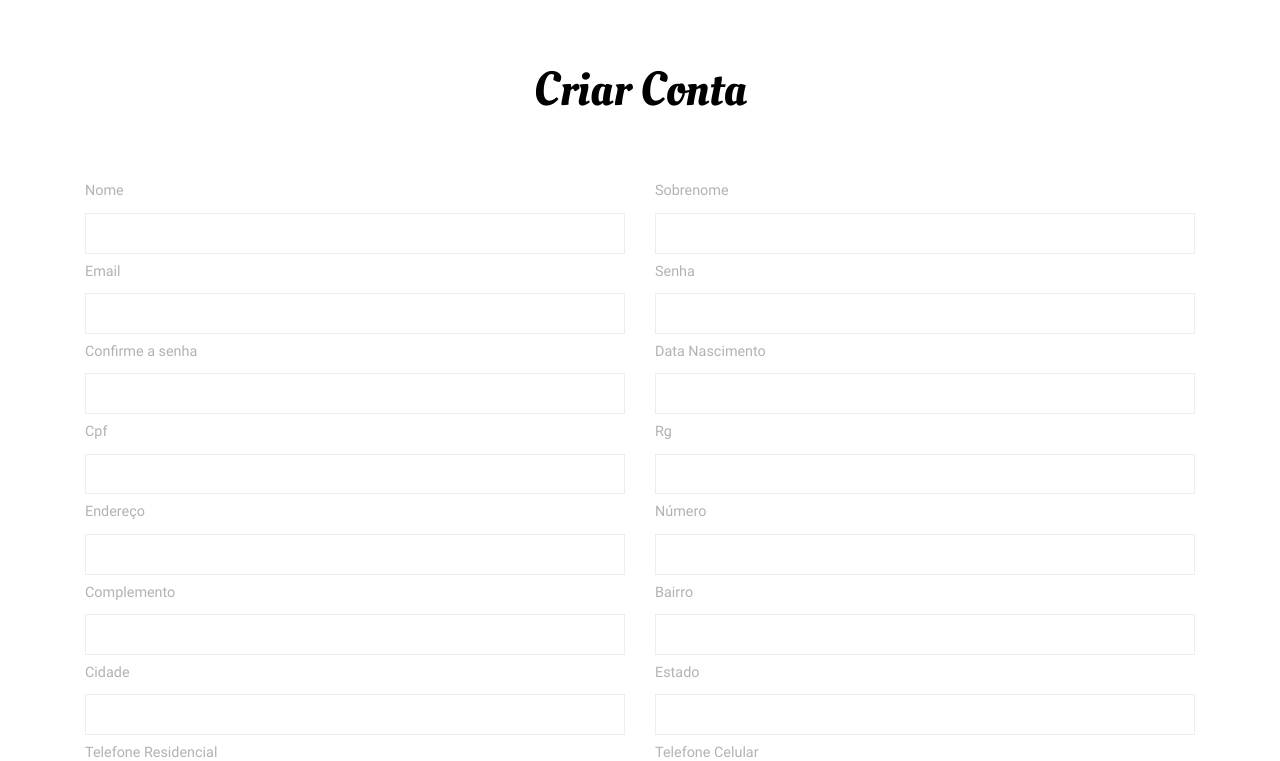
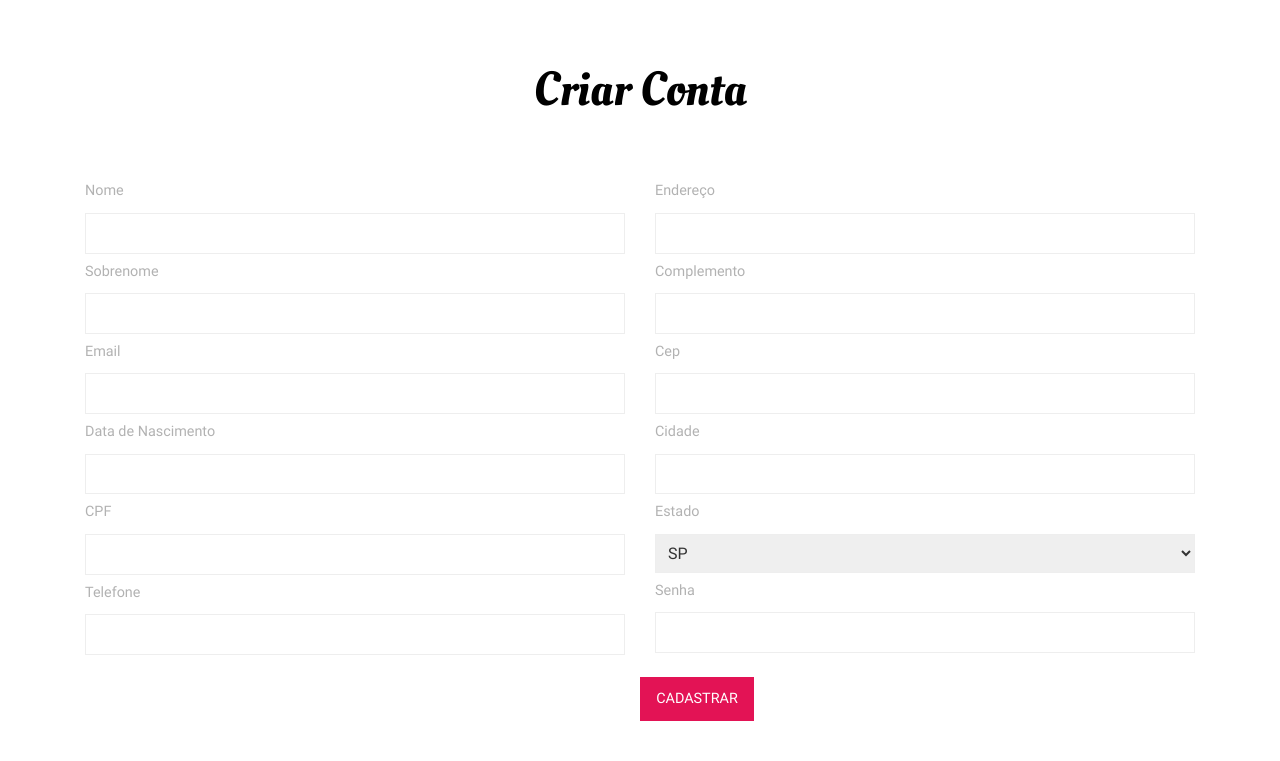
Before and after one commit to unixlira/loja, a PHP site: page /cadastro.php in a window 1280 px wide. Shown: the part 205-966 px from the top of the page. Run offline with PHP 8.4, Linux system fonts and the light colour scheme.

Commit message:
Formulário atualizado os names

```diff
--- a/cadastro.php
+++ b/cadastro.php
@@ -1,109 +1,94 @@
+<?php require_once 'conexao/conexao.php'; ?>
 <?php
-require_once 'conexao/conexao.php';
+//inserir no banco
+if (isset($_POST)) {
+    $cliente = array();
 
     if (isset($_POST['nome'])) {
-        $nome = $_POST['nome'];
-        $sobrenome = $_POST['sobrenome'];
-        $email = $_POST['email'];
-        $senha = md5($_POST['password']);
-        $confirma_senha = md5($_POST['remember_token']);
-        $nascimento = $_POST['nascimento'];
-        $rg = $_POST['rg'];
-        $cpf = $_POST['cpf'];
-        $endereco = $_POST['endereco'];
-        $bairro = $_POST['bairro'];
-        $numero = $_POST['numero'];
-        $complemento = $_POST['complemento'];
-        $cidade = $_POST['cidade'];
-        $estado = $_POST['estado'];
-        $cep = $_POST['cep'];
-        $telefone_res = $_POST['telefone_res'];
-        $telefone_cel = $_POST['telefone_cel'];
+        $cliente['nome'] = $_POST['nome'];
+        $cliente['sobrenome'] = $_POST['sobrenome'];
+        $cliente['email'] = $_POST['email'];
+        $cliente['nascimento'] = $_POST['nascimento'];
+        $cliente['cpf'] = $_POST['cpf'];
+        $cliente['telefone'] = $_POST['telefone'];
+        $cliente['endereco'] = $_POST['endereco'];
+        $cliente['complemento'] = $_POST['complemento'];
+        $cliente['cep'] = $_POST['cep'];
+        $cliente['cidade'] = $_POST['cidade'];
+        $cliente['estados'] = $_POST['estados'];
+        $cliente['senha'] = $_POST['senha'];
 
-        $inserir = "INSERT INTO 'users' ";
-        $inserir .= "('', 'nome', 'sobrenome', 'email', 'password', 'remember_token', 'nascimento', 'rg', 'cpf', 'endereco', 'bairro', 'numero', 'complemento', 'cidade', 'estado', 'cep', 'telefone_res', 'telefone_cel') ";
-        $inserir .= 'VALUES  ';
-        $inserir .= "('','$nome','$sobrenome','$email','$senha','$confirma_senha', $nascimento, $rg, $cpf, '$endereco', '$bairro', $numero, '$complemento','$cidade', '$estado', $telefone_res, $telefone_cel )";
-
-        $operacao_inserir = mysqli_query($conecta, $inserir);
-        print_r($operacao_inserir);
-        if (!$operacao_inserir) {
-            die('<h1>Error: Fail connect in DATABASE</h1>');
+        if (gravarCliente($conecta, $cliente)) {
+            echo "<div class='msgcad'><h1>Gravado com Sucesso.</h1></div>";
+        } else {
+            echo "<div class='msgcad'><h1>Algo deu errado, reenvie o cadastro novamente.</h1></div>";
         }
     }
+}
+
+function gravarCliente()
+{
+    $campos = '(nome,sobrenome,email,nascimento,cpf,telefone,endereco,complemento,cep,cidade,estados,senha)';
+    $values = "('{$cliente['nome']}','{$cliente['sobrenome']}','{$cliente['email']}','{$cliente['nascimemnto']}','{$cliente['cpf']}','{$cliente['telefone']}','{$cliente['endereco']}','{$cliente['complemento']}','{$cliente['cep']}','{$cliente['cidade']}','{$cliente['estados']}','{$cliente['senha']}')";
+
+    print_r($values);
+    $query = "INSERT INTO users {$campos} VALUES {$values}";
+
+    if (mysqli_query($conecta, $query)) {
+        return true;
+    } else {
+        return false;
+    }
+}
+
 ?>
-<!DOCTYPE html>
-<html>
-	<body>
-	<!--header-->
-	<?php include 'header.php'; ?>
-	<!--/header-->
+
+<?php include 'header.php'; ?>
+<!--/header-->
 	<div class="container">
 		<div class="register">
 			<h1>Criar Conta</h1>
-			<form method="POST" action="cadastro.php">
+			<form action="cadastro.php" method="post">
 				<div class="col-md-6  register-top-grid">
 					<div class="mation log">
 						<span>Nome</span>
-						<input type="text"  id="nome" name="nome">
+						<input type="text" name="nome">
+						<span>Sobrenome</span>
+						<input type="text" name="sobrenome">
 						<span>Email</span>
-						<input type="text"  id="email" name="email">
-						<span>Confirme a senha</span>
-						<input type="password" name="remember_token" id="remember_token">
-						<span>Cpf</span>
-						<input type="text"  id="cpf" name="cpf">
-						<span>Endereço</span>
-						<input type="text"  id="endereco" name="endereco">
-						<span>Complemento</span>
-						<input type="text"  id="complemento" name="complemento">
-						<span>Cidade</span>
-						<input type="text"  id="cidade" name="cidade">
-						<span>Telefone Residencial</span>
-						<input type="text"  id="telefone_res" name="telefone_res">
+						<input type="text" name="email">
+						<span>Data de Nascimento</span>
+						<input type="text" name="nascimento">
+						<span>CPF</span>
+						<input type="text" name="cpf">
+						<span>Telefone</span>
+						<input type="text" name="telefone">
 					</div>
 				</div>
 				<div class=" col-md-6 register-bottom-grid">
 					<div class="mation">
-						<span>Sobrenome</span>
-						<input type="text" name="sobrenome" id="sobrenome">
+						<span>Endereço</span>
+						<input type="text" name="endereco">
+						<span>Complemento</span>
+						<input type="text" name="complemento">
+						<span>Cep</span>
+						<input type="text" name="cep">
+						<span>Cidade</span>
+						<input type="text" name="cidade">
+						<span>Estado</span>
+						<select>
+							<option name="estados">SP</option>
+						</select>
 						<span>Senha</span>
-						<input type="password" name="password" id="password">
-						<span>Data Nascimento</span>
-						<input type="text" name="nascimento" id="nascimento">
-						<span>Rg</span>
-						<input type="text" name="rg" id="rg">
-						<span>Número</span>
-						<input type="text" name="numero" id="numero">
-						<span>Bairro</span>
-						<input type="text" name="bairro" id="bairro">
-						<span>Estado</span>
-						<input type="text" name="estado" id="estado">
-						<span>Telefone Celular</span>
-						<input type="text" name="telefone_cel" id="telefone_cel">
-						<span>Cep</span>
-						<input type="text" name="cep" id="cep">
-
+						<input type="password" name="senha">
 					</div>
 				</div>
-					<div class="clearfix"> </div>
-					<a class="news-letter" href="#ao inscrever você concorda com os termos e regras da loja etc...">
-						<label class="checkbox"><input type="checkbox" name="checkbox" checked=""><i> </i>Inscrever</label>
-					</a>
+				<!-- <div class="clearfix"></div>
+				<a class="news-letter" href="#ao inscrever você concorda com os termos e regras da loja etc..."><label class="checkbox"><input type="checkbox" name="checkbox" checked=""><i> </i>Aceito Termos e Condições de Uso</label></a> -->
+				<input type="submit" value="CADASTRAR" id="cadastrar">
 			</form>
-			<div class="form">
-				<form method="POST" action="cadastro.php">
-					<input type="submit" value="CADASTRAR" name="cadastrar" id="cadastrar">
-					<div class="clearfix"> </div>
-				</form>
-			</div>
 		</div>
 	</div>
-	<!--footer-->
-		<?php include 'footer.php'; ?>
-		<!--//footer-->
-	</body>
-</html>
-<?php
-//Fechar conexão
-mysqli_close($conecta);
-?>
+<!--footer-->
+<?php include 'footer.php'; ?>
+</body>
--- a/conexao/conexao.php
+++ b/conexao/conexao.php
@@ -1,21 +1,10 @@
 <?php
 
-//Passo 1
-    $servidor = 'localhost'; //erro202-se não conseguir conectar
-    $usuario = 'unixlira'; //erro1045-se não conseguir conectar
-    $senha = '#Fibra13'; //erro1045-se não conseguir conectar
-    $banco = 'bd_upstyle'; //erro1049-se não conseguir conectar
-
-    $conecta = mysqli_connect($servidor, $usuario, $senha, $banco);
-//Passo 2 Testar conaxão
-    if (mysqli_connect_errno()) {
-        die('Conexão Falhou!'.mysqli_connect_errno());
-    }
-
-// //Consulta a tabela users
-//     $consulta_usuario = 'SELECT * FROM users';
-//     $usuarios = mysql_query($conecta, $consulta_usuario);
-
-//     if (!$usuarios) {
-//         die('<h1>Error: Fail connect in DATABASE</h1strong>');
-//     }
+mysqli_report(MYSQLI_REPORT_STRICT);
+//Tratamento de erro- pegar na documentação as excessões
+try {
+    $conecta = new mysqli('127.0.0.1', 'admin', '1q2w3e', 'bd_upstyle');
+    //echo 'connect success';
+} catch (Exception $e) {
+    echo 'ERROR:'.$e->getMessage();
+}
--- a/css/style.css
+++ b/css/style.css
@@ -361,6 +361,16 @@ ul.callbacks_tabs.callbacks1_tabs {
   -moz-transition: 0.5s all;
   -ms-transition: 0.5s all;
 }
+#cadastrar{
+  font-size: 0.9em;
+  color: #fff;
+  background-color: #e31355;
+  border: none;
+  padding: 0.8em 0em;
+  width: 10%;
+  vertical-align: top;
+  outline: none;
+}
 .face iframe{
 	position: absolute;
 	margin-top: 5%;
@@ -688,6 +698,14 @@ a.forgot {
 	padding: 0.5em;
 	margin: 0.5em 0;
 }
+.register-top-grid input[type="email"], .register-bottom-grid input[type="email"] {
+	border: 1px solid #EEE;
+	outline-color:#e31355;
+	width: 100%;
+	font-size: 1em;
+	padding: 0.5em;
+	margin: 0.5em 0;
+}
 
 .checkbox {
 	margin-bottom: 4px;
@@ -777,6 +795,14 @@ a.forgot {
 .mation{
 	padding: 1em 0;
 }
+.mation select{
+  border: 1px solid #EEE;
+	outline-color:#e31355;
+	width: 100%;
+	font-size: 1em;
+	padding: 0.5em;
+	margin: 0.5em 0;
+}
 .register {
 	padding: 4em 0;
 }
@@ -1861,6 +1887,7 @@ h3.cate {
 .mation {
   padding: 0 0 0.5em;
 }
+
 td {
   font-size: 0.75em;
 }
```
